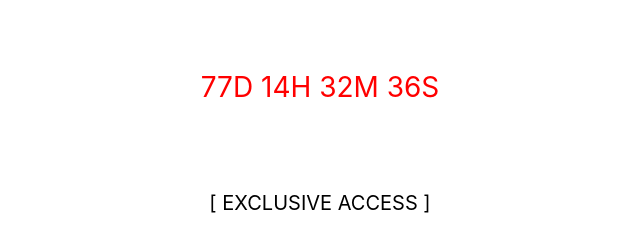
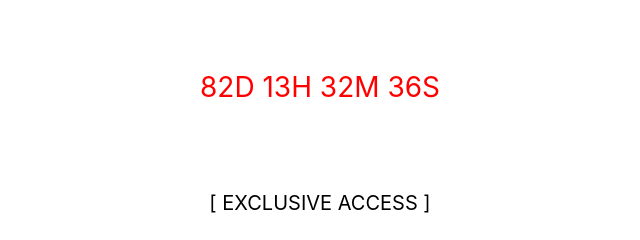
Before and after one commit to ricswrld/portfolio, a plain HTML site: page index.html in a window 1280 px wide. Shown: the part 341-581 px from the top of the page, 320-960 px from the left. Drawn offline with Linux system fonts and the light colour scheme; a web font is replaced by a local one.

Commit message:
Update index.html

```diff
--- a/index.html
+++ b/index.html
@@ -209,7 +209,7 @@ function checkTime(i) {
 
 
       // Set the date we're counting down to
-var countDownDate = new Date("Jan 1, 2024 12:00:00").getTime();
+var countDownDate = new Date("Jan 6, 2024 11:00:00").getTime();
 
 // Update the count down every 1 second
 var x = setInterval(function() {
```
